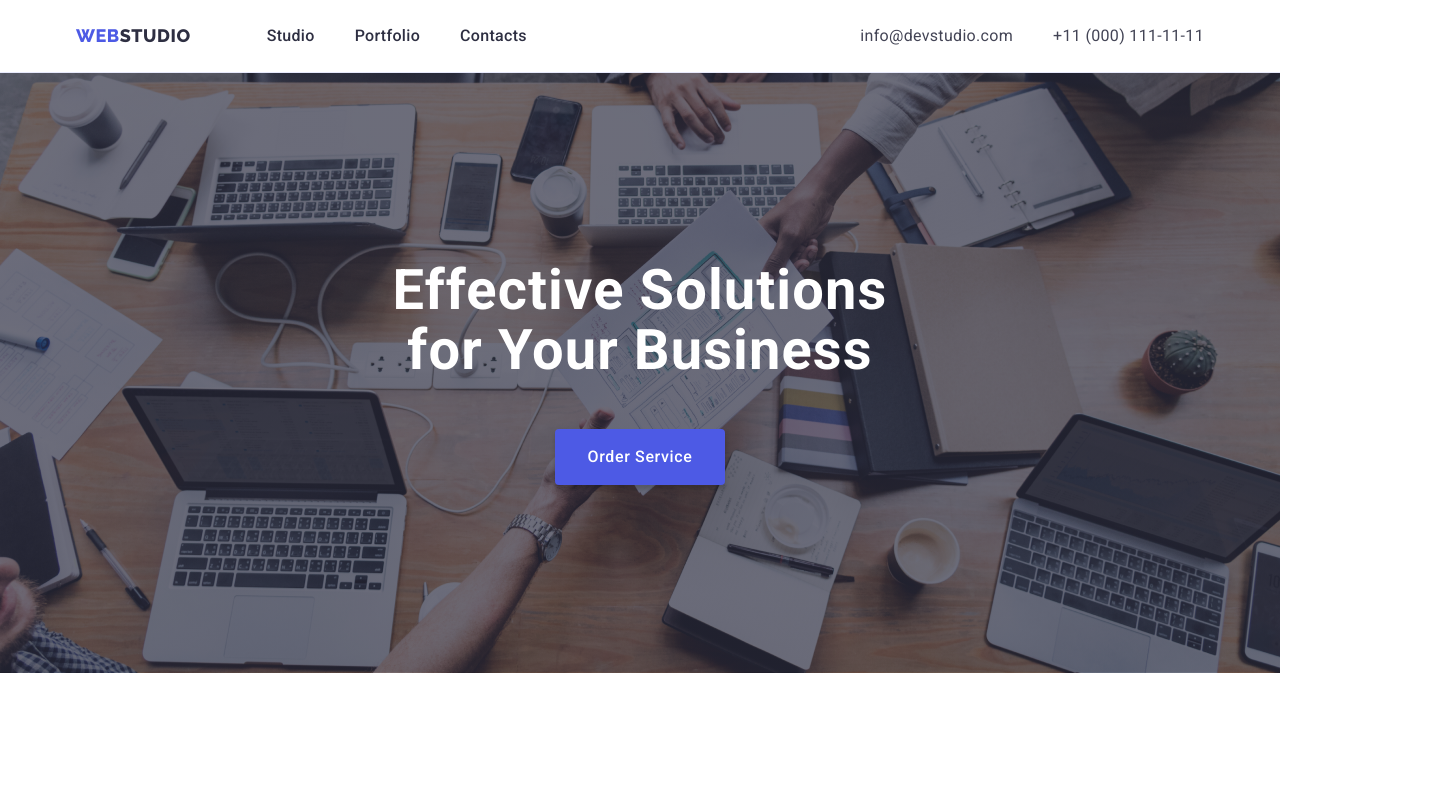
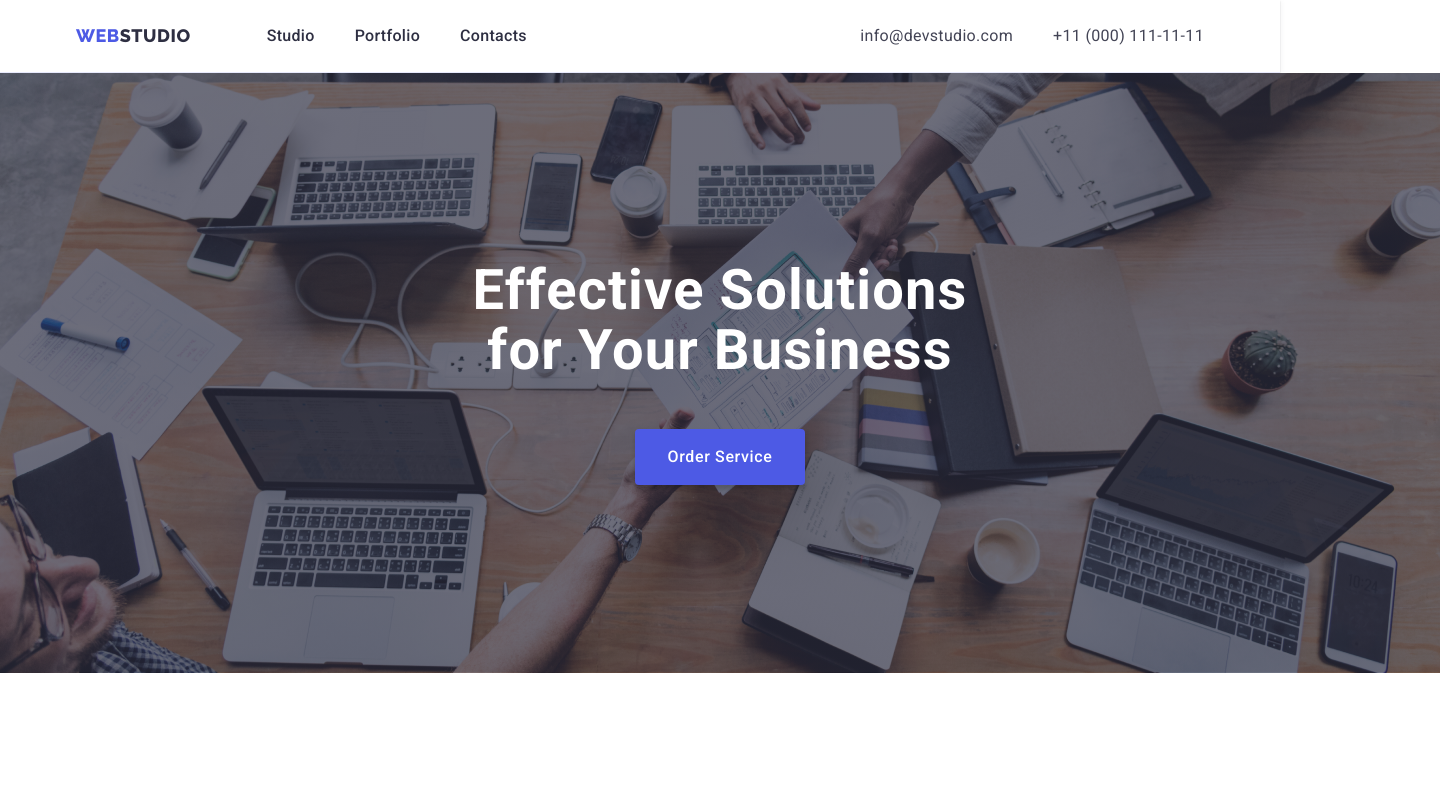
Before and after one commit to Kateryna4213/goit-markup-hw-04, a plain HTML site: page index.html in a window 1280 px wide. Shown: the top 789 px of the page, 1440 px wide, since content can reach past the window. Drawn offline with nearby package versions, Linux system fonts and the light colour scheme.

Commit message:
new-update

```diff
--- a/css/styles.css
+++ b/css/styles.css
@@ -58,7 +58,7 @@ button {
   font-family: inherit;
   cursor: pointer;
 }
-/* header */
+/* ================= HEADER ================= */
 
 .page-header {
   padding-top: 24px;
@@ -129,7 +129,7 @@ button {
   color: var(--hover-state-color);
 }
 
-/* logo */
+/* ================= LOGO ================= */
 
 .logo {
   font-family: var(--logo-font-family);
@@ -156,7 +156,11 @@ button {
 .logo-footer {
   color: var(--secondary-text-color-theme-dark);
 }
-/* HERO */
+/* / ================= LOGO ================= */
+
+/* /================= HEADER ================= */
+
+/* ================= HERO ================= */
 
 .hero-section {
   background-image: linear-gradient(
@@ -168,7 +172,7 @@ button {
   background-color: var(--background-color-theme-dark);
   padding: 188px 0;
   background-repeat: no-repeat;
-  max-width: 1440px;
+  min-width: 1440px;
   background-position: center;
 }
 
@@ -199,6 +203,7 @@ button {
   padding: 16px 32px;
   min-width: 169px;
   height: 56px;
+  transition: background-color 250ms cubic-bezier(0.4, 0, 0.2, 1);
 }
 
 .main-button:hover,
@@ -211,7 +216,9 @@ button {
   padding-bottom: 120px;
 }
 
-/* The second section */
+/* /----------HERO ----------*/
+
+/* ================= The second section ================= */
 
 .visually-hidden {
   position: absolute;
@@ -273,7 +280,7 @@ button {
   padding-bottom: 120px;
 }
 
-/*  ------------COMPONENT -----------*/
+/*  ------------COMPONENTS -----------*/
 .secondary-title {
   font-weight: 700;
   font-size: 36px;
@@ -286,14 +293,14 @@ button {
   margin-left: auto;
   margin-right: auto;
 }
-/* / ------------COMPONENT -----------*/
-
 .activities-list {
   display: flex;
   flex-direction: row;
   gap: 24px;
   flex-basis: calc((100% - 48px) / 3);
 }
+
+/* / ------------COMPONENTS -----------*/
 
 /* The forth section */
 .team-list {
@@ -391,6 +398,7 @@ button {
 .customers-section-list-svg {
   fill: currentColor;
 }
+/* --------THE FIFTH SECTION --------*/
 
 /* footer */
 .footer-container-box {
```
